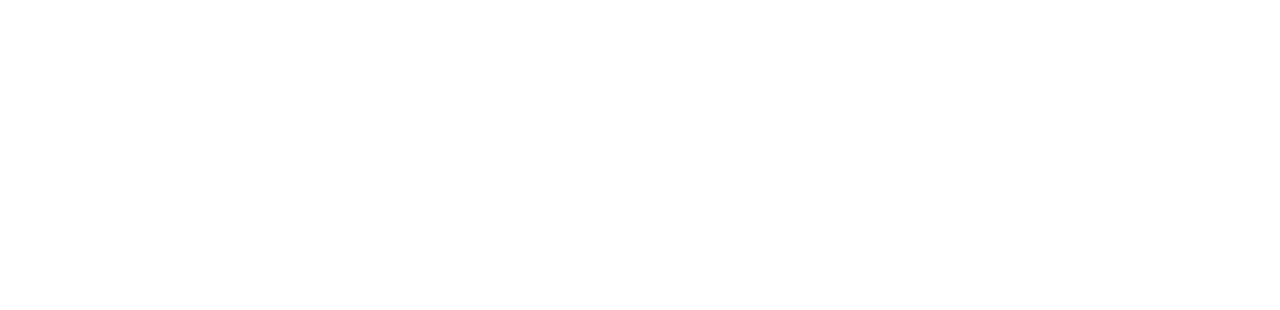
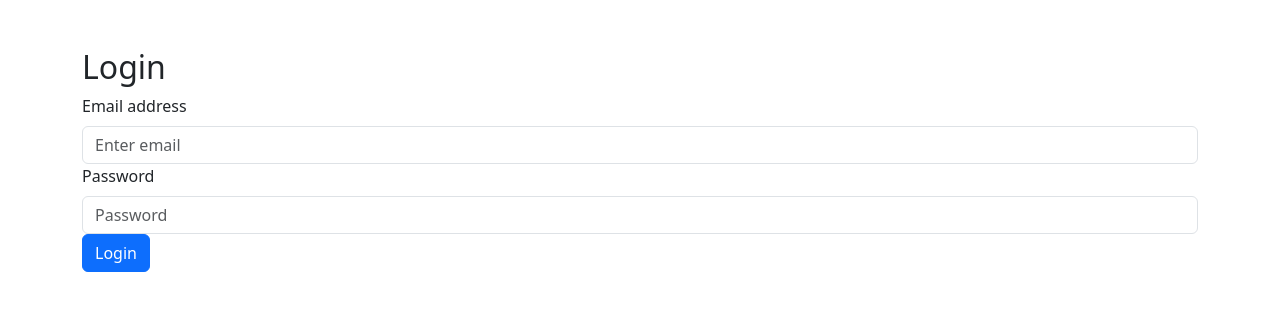
Before and after one commit to blablacar-clone-develop/frontend, a React (Vite) app in the folder react/: page /login in a window 1280 px wide. Before the commit this address had no page. Shown: the top 310 px of the page. Built offline with nearby package versions, Linux system fonts and the light colour scheme.

Commit message:
add login page upd navbar

```diff
--- a/react/package.json
+++ b/react/package.json
@@ -11,9 +11,11 @@
   },
   "dependencies": {
     "@googlemaps/js-api-loader": "^1.16.8",
+    "axios": "^1.7.7",
     "bootstrap": "^5.3.3",
     "bootstrap-icons": "^1.11.3",
     "date-fns": "^3.6.0",
+    "jwt-decode": "^4.0.0",
     "react": "^18.3.1",
     "react-bootstrap": "^2.10.4",
     "react-datepicker": "^7.3.0",
--- a/react/src/App.tsx
+++ b/react/src/App.tsx
@@ -1,5 +1,6 @@
 import {BrowserRouter as Router, Routes, Route} from 'react-router-dom';
 import Home from "./pages/Home.tsx";
+import Login from "./pages/Login.tsx";
 
 function App() {
 
@@ -9,7 +10,7 @@ function App() {
             <Router>
                 <Routes>
                     <Route path="/" element={<Home/>}/>
-
+                    <Route path="/login" element={<Login/>}/>
 
                 </Routes>
             </Router>
--- a/react/src/components/NavbarComponent.tsx
+++ b/react/src/components/NavbarComponent.tsx
@@ -1,11 +1,23 @@
+// src/components/NavbarComponent.tsx
 import React from 'react';
-import { Navbar, Nav, Container, Form, FormControl } from 'react-bootstrap';
+import { Navbar, Nav, Container, Form, FormControl, Button } from 'react-bootstrap';
+import { useNavigate } from 'react-router-dom';
 import '../styles/homePage.css';
 import 'bootstrap-icons/font/bootstrap-icons.css';
 import 'bootstrap/dist/css/bootstrap.min.css';
 
+const NavbarComponent: React.FC = () => {
+    const navigate = useNavigate();
+    const token = localStorage.getItem('token');
+    const username = localStorage.getItem('username');
 
-const NavbarComponent: React.FC = () => {
+    const handleLogout = () => {
+        localStorage.removeItem('token');
+        localStorage.removeItem('username');
+        // Redirect to login page after logout
+        navigate('/login');
+    };
+
     return (
         <Navbar bg="dark" variant="dark" expand="lg">
             <Container>
@@ -29,7 +41,16 @@ const NavbarComponent: React.FC = () => {
                     <Nav className="ml-auto">
                         <Nav.Link href="#"><i className="bi bi-search" />1</Nav.Link>
                         <Nav.Link href="#"><i className="bi bi-globe" />2</Nav.Link>
-                        <Nav.Link href="#"><i className="bi bi-person" />3</Nav.Link>
+                        {token ? (
+                            <>
+                                <span className="navbar-text me-3">Привіт! {username}</span>
+                                <Button variant="outline-light" onClick={handleLogout}>
+                                    Вийти
+                                </Button>
+                            </>
+                        ) : (
+                            <Nav.Link href="/login"><i className="bi bi-person" />Login</Nav.Link>
+                        )}
                     </Nav>
                 </Navbar.Collapse>
             </Container>
--- /dev/null
+++ b/react/src/pages/Login.tsx
@@ -0,0 +1,73 @@
+// src/components/Login.tsx
+import React, { useState } from 'react';
+import axios from 'axios';
+import { Form, Button, Container, Alert } from 'react-bootstrap';
+
+const Login: React.FC = () => {
+    const [email, setEmail] = useState('');
+    const [password, setPassword] = useState('');
+    const [error, setError] = useState<string | null>(null);
+    const [loading, setLoading] = useState(false);
+
+    const handleSubmit = async (e: React.FormEvent<HTMLFormElement>) => {
+        e.preventDefault();
+        setLoading(true);
+        setError(null);
+
+        try {
+            const response = await axios.post('/api/signIn', { email, password });
+            // Handle successful login
+            console.log('Login successful', response.data);
+
+            // Store token and other relevant data in local storage
+            localStorage.setItem('token', response.data.token);
+            localStorage.setItem('userId', response.data.id.toString());
+            localStorage.setItem('username', response.data.username);
+
+            // Optionally, redirect the user to another page
+            // window.location.href = '/dashboard'; // Example redirect
+
+        } catch (err) {
+            // Handle error
+            setError('Invalid email or password');
+        } finally {
+            setLoading(false);
+        }
+    };
+
+    return (
+        <Container className="mt-5">
+            <h2>Login</h2>
+            {error && <Alert variant="danger">{error}</Alert>}
+            <Form onSubmit={handleSubmit}>
+                <Form.Group controlId="formBasicEmail">
+                    <Form.Label>Email address</Form.Label>
+                    <Form.Control
+                        type="email"
+                        placeholder="Enter email"
+                        value={email}
+                        onChange={(e) => setEmail(e.target.value)}
+                        required
+                    />
+                </Form.Group>
+
+                <Form.Group controlId="formBasicPassword">
+                    <Form.Label>Password</Form.Label>
+                    <Form.Control
+                        type="password"
+                        placeholder="Password"
+                        value={password}
+                        onChange={(e) => setPassword(e.target.value)}
+                        required
+                    />
+                </Form.Group>
+
+                <Button variant="primary" type="submit" disabled={loading}>
+                    {loading ? 'Logging in...' : 'Login'}
+                </Button>
+            </Form>
+        </Container>
+    );
+};
+
+export default Login;
--- a/react/vite.config.ts
+++ b/react/vite.config.ts
@@ -11,6 +11,13 @@ export default defineConfig({
     // add the next lines if you're using windows and hot reload doesn't work
     watch: {
       usePolling: true
-    }
+    },
+    proxy: {
+      '/api': {
+        target: 'http://localhost:8080', // замініть на адресу вашого сервера
+        changeOrigin: true,
+        secure: false,
+      },
+    },
   }
 })
```
Also changed, not shown: 2 other files (tests, documents, lock files or other folders).
